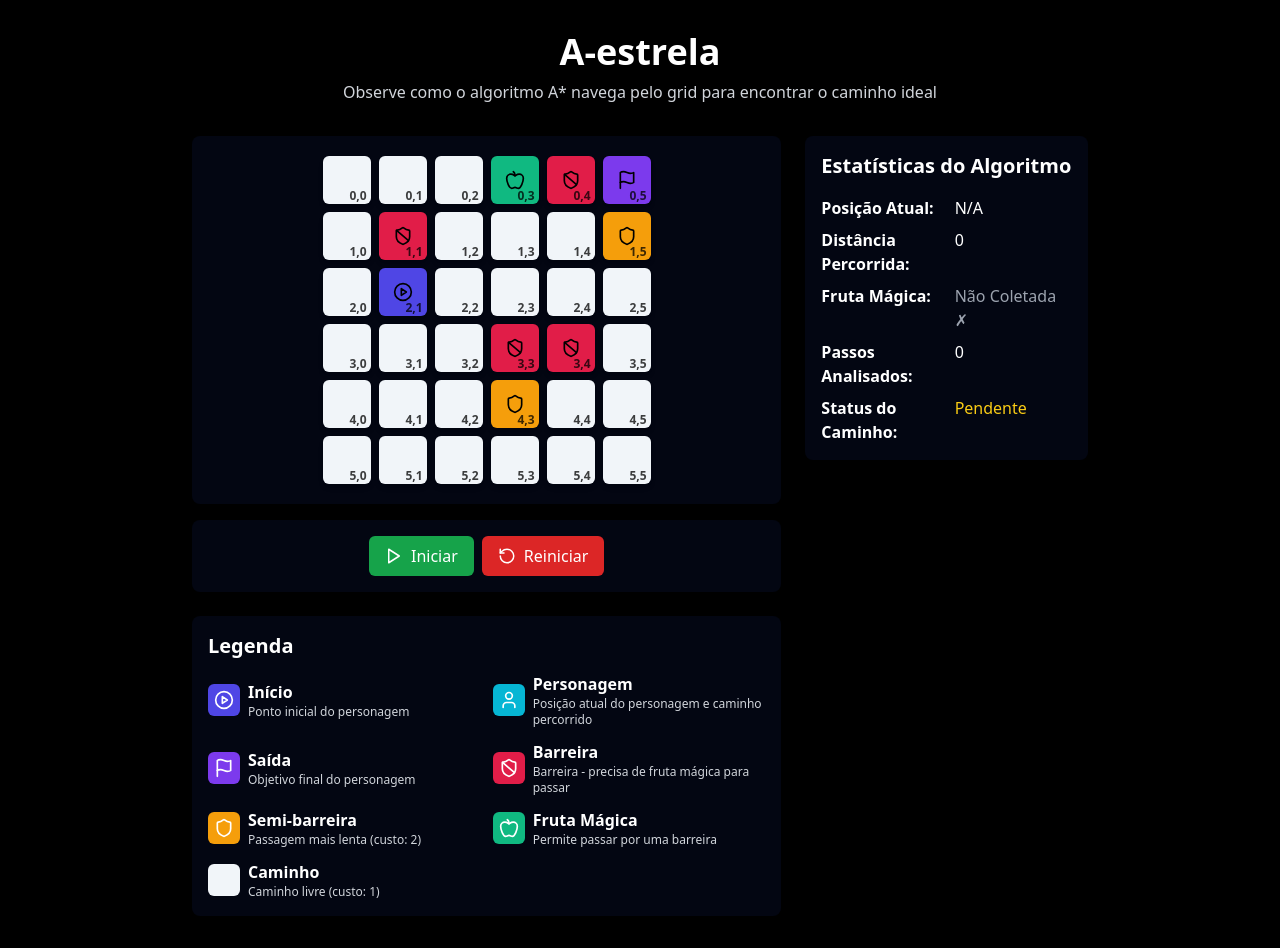
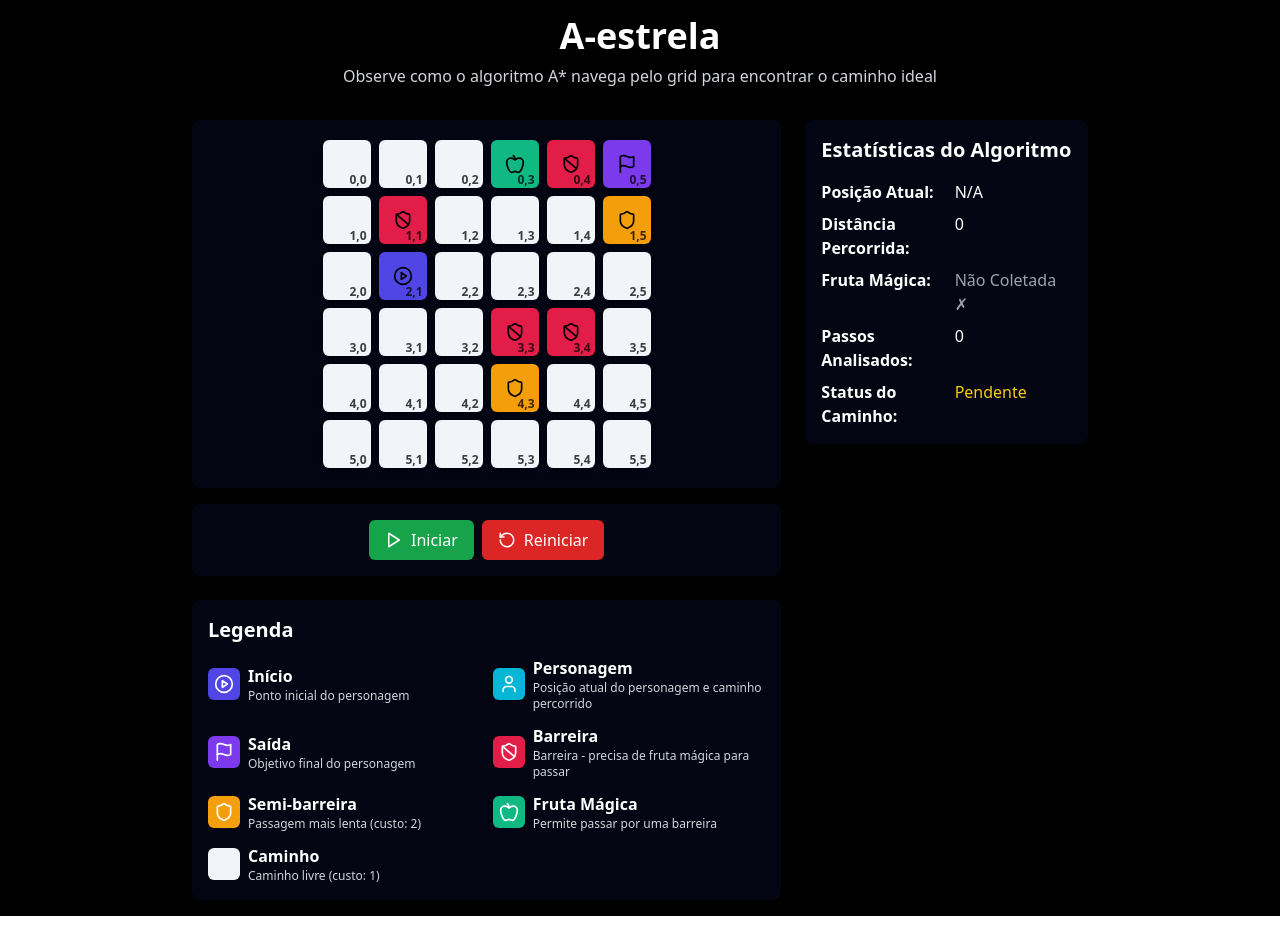
Before and after one commit to hgustavo98/A-estrela, a React (Vite) app: page / in a window 1280 px wide. After the commit the page ends 916 px from the top, so only its background shows below. Built offline with nearby package versions, Linux system fonts and the light colour scheme.

Commit message:
fix: adjust padding in App component for consistent layout

```diff
--- a/src/App.tsx
+++ b/src/App.tsx
@@ -151,7 +151,7 @@ function App() {
   }, [isRunning, isPaused, pathFound, handleStep]);
 
   return (
-    <div className="min-h-screen bg-black text-white p-4 md:p-8">
+    <div className="min-h-screen bg-black text-white p-4 md:p-4">
       <div className="max-w-4xl mx-auto">
         <header className="mb-8 text-center">
           <h1 className="text-3xl md:text-4xl font-bold mb-2"> A-estrela</h1>
```
